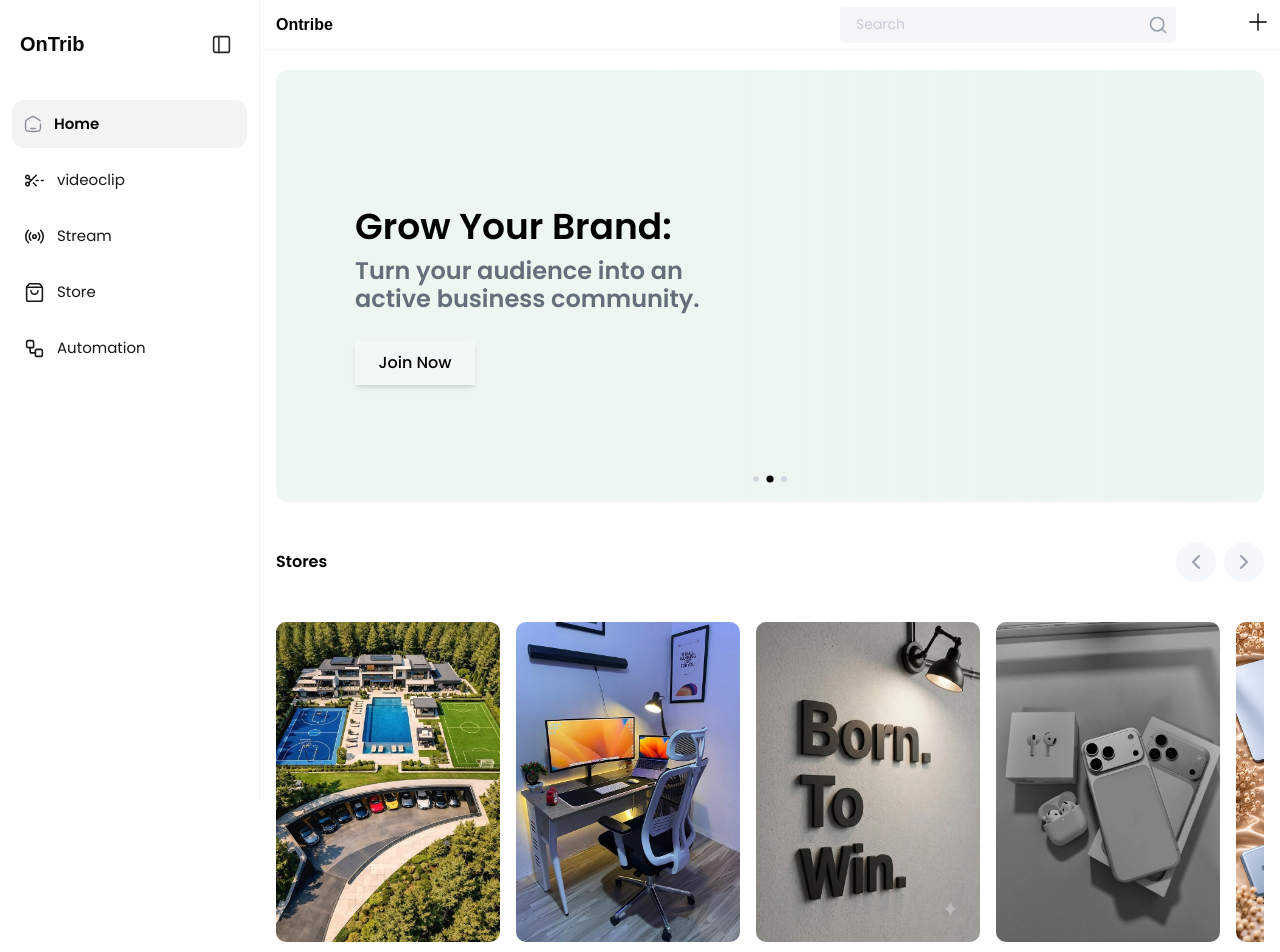
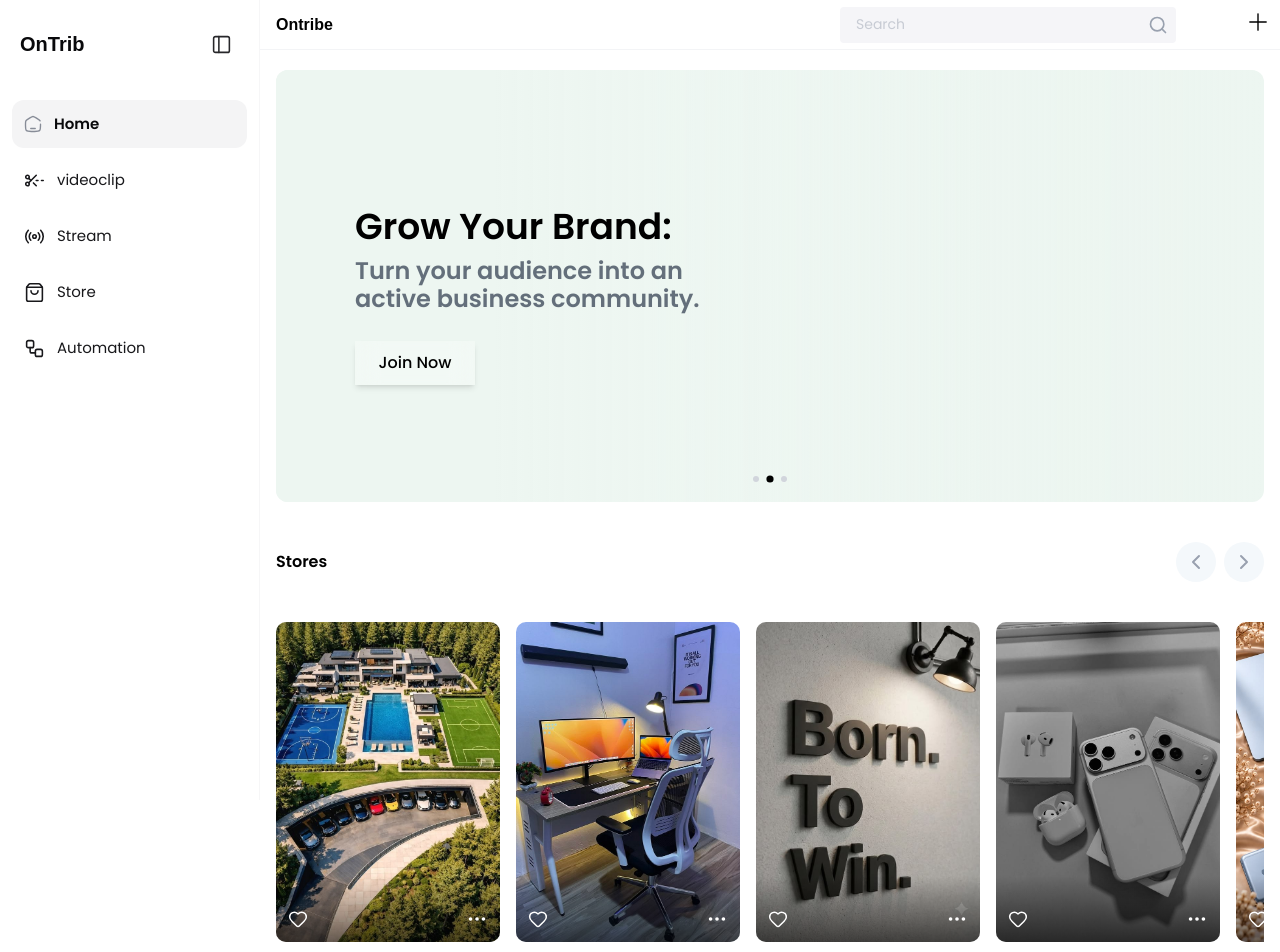
Before and after one commit to wanangwazimbadancing-sudo/vibes-official-community, a React (Vite) app in the folder client/: page /auth in a window 1280 px wide. Shown: the top 952 px of the page. Built offline with nearby package versions, Linux system fonts and the light colour scheme; a web font is replaced by a local one.

Commit message:
heart icon and more

```diff
--- a/client/src/Components/Pagecomponents/Stores.jsx
+++ b/client/src/Components/Pagecomponents/Stores.jsx
@@ -1,5 +1,5 @@
 import { useRef } from 'react'
-import { ChevronLeft, ChevronRight } from 'lucide-react'
+import { ChevronLeft, ChevronRight, Heart, MoreHorizontal } from 'lucide-react'
 import { storeData } from '../../assets/StoreDummyData'
 
 const Stores = () => {
@@ -48,12 +48,23 @@ const Stores = () => {
    className="latest-container flex flex-nowrap items-center mt-10 ml-4 mr-4 mx-auto gap-4 overflow-x-auto scroll-smooth snap-x snap-mandatory"
  >
                 {storeData.map((store) => (
-                  <img
+                  <div
                     key={store.id}
-                    src={store.img}
-                    alt={store.name}
-                    className="w-56 h-80 shrink-0 snap-start bg-gray-200 rounded-[10px]"
-                  />
+                    className="relative h-80 w-56 shrink-0 snap-start overflow-hidden rounded-[10px] bg-gray-200"
+                  >
+                    <img
+                      src={store.img}
+                      alt={store.name}
+                      className="h-full w-full object-cover"
+                    />
+                    <div
+                      aria-hidden="true"
+                      className="absolute inset-x-0 bottom-0 flex items-center justify-between bg-gradient-to-t from-black/60 to-transparent px-3 pb-3 pt-8 text-white"
+                    >
+                      <Heart size={20} strokeWidth={1.8} />
+                      <MoreHorizontal size={22} strokeWidth={2} />
+                    </div>
+                  </div>
                 ))}
 
             </div>
```
